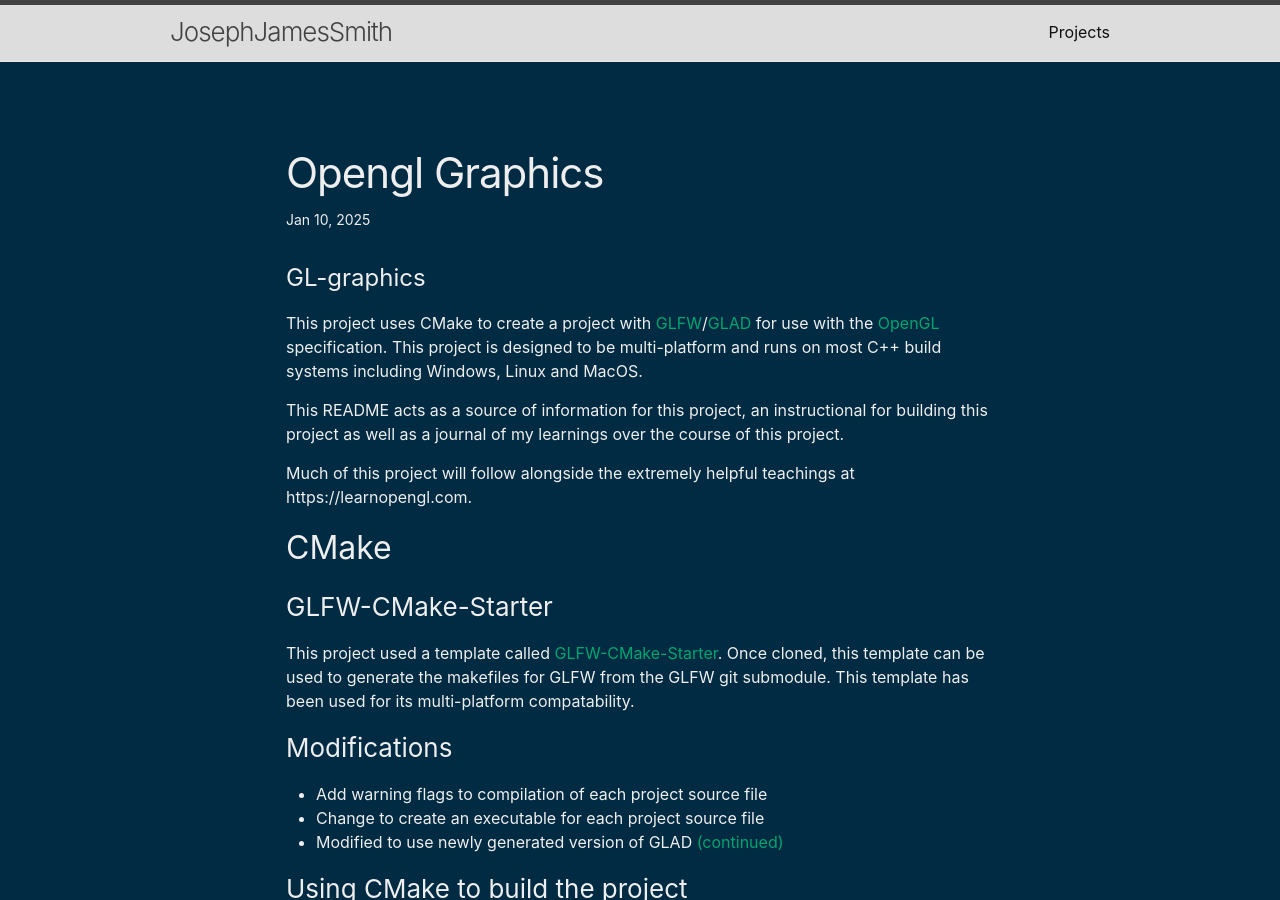
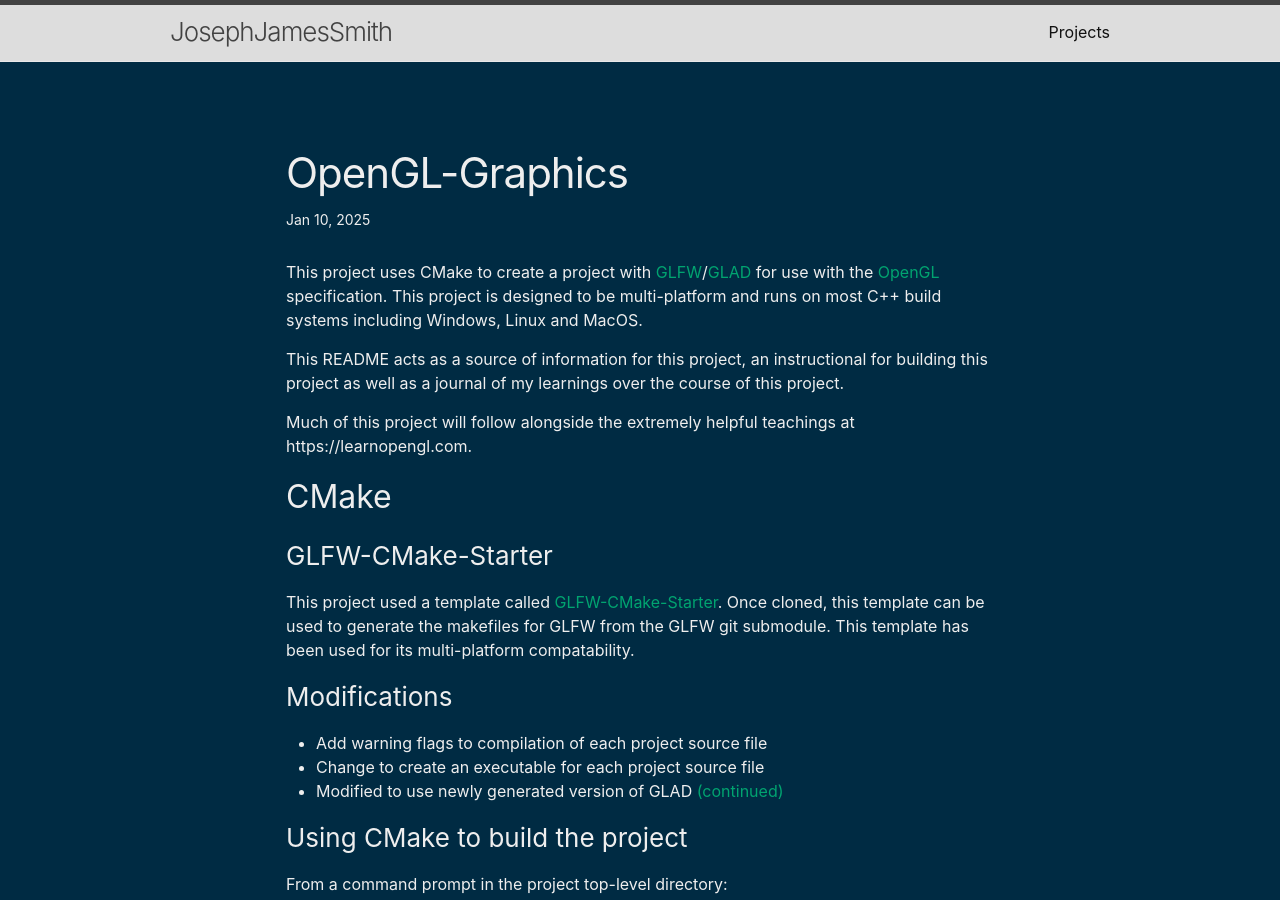
Before and after one commit to smithjjoseph/smithjjoseph.github.io, a Jekyll site: the page built from _posts/2025-01-10-opengl-graphics.md, in a window 1280 px wide and 900 px high. Built offline with Jekyll 4.4.1, drawn with Linux system fonts in a browser that asks for light colours.

Commit message:
Add front matter

```diff
--- a/_posts/2025-01-10-opengl-graphics.md
+++ b/_posts/2025-01-10-opengl-graphics.md
@@ -1,8 +1,9 @@
 ---
 layout: post
+title: OpenGL-Graphics
+categories: projects
+permalink: /:categories/:title
 ---
-
-# GL-graphics
 
 This project uses CMake to create a project with [GLFW](https://www.glfw.org/)/[GLAD](https://github.com/Dav1dde/glad) for use with the [OpenGL](https://www.opengl.org/) specification. This project is designed to be multi-platform and runs on most C++ build systems including Windows, Linux and MacOS.
 
```
